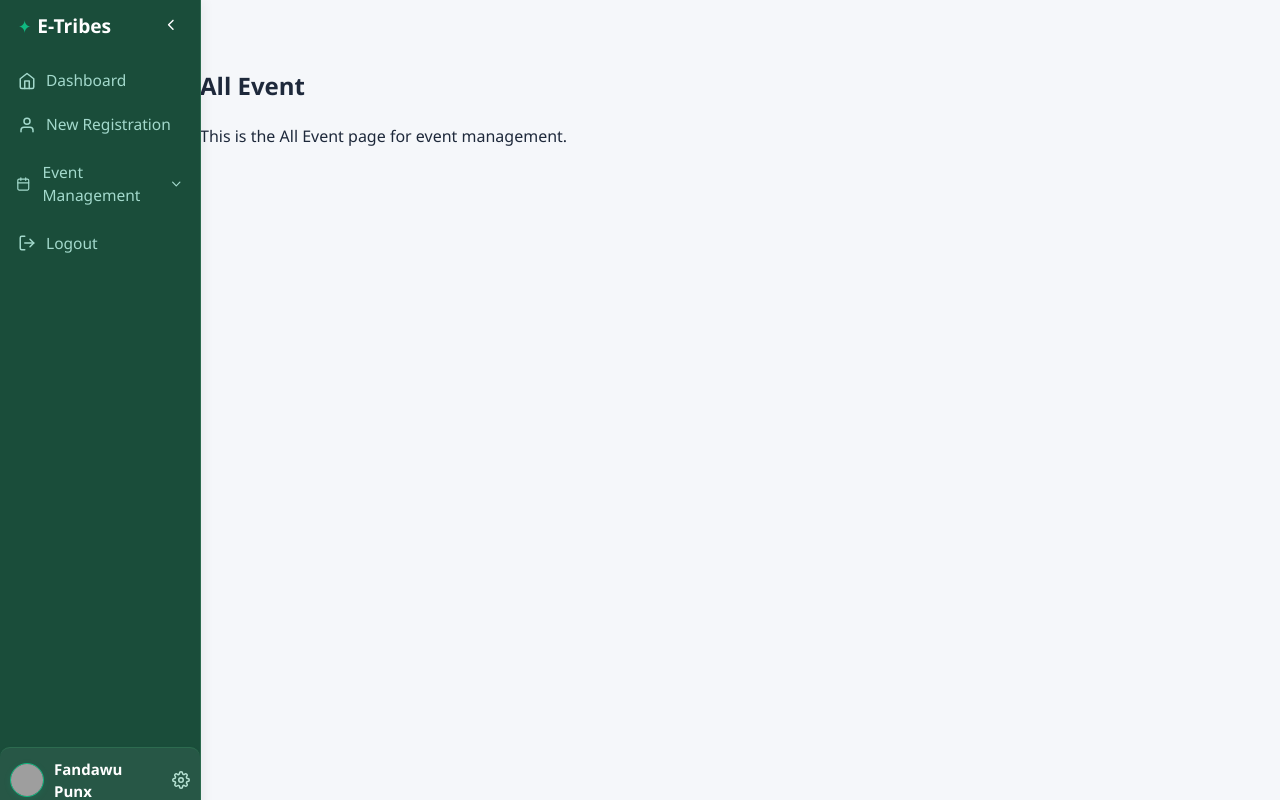
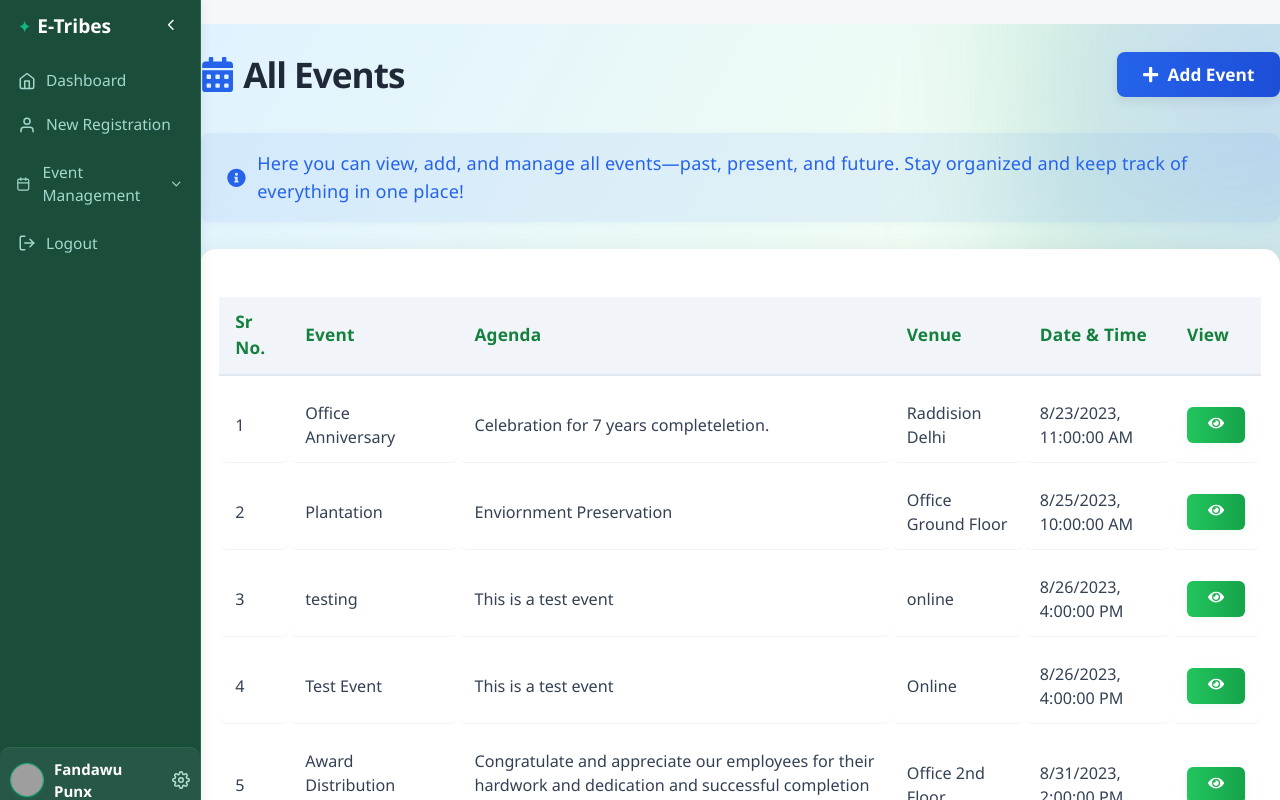
Before and after one commit to tmeena202/etribes, a React (Vite) app: page /events/all in a window 1280 px wide. Built offline with nearby package versions, Linux system fonts and the light colour scheme; grey boxes are pictures that could not be loaded; the HTML template or start-up script is replaced by a standard one.

Commit message:
event page done

```diff
--- a/src/pages/EventManagement/AllEvent.jsx
+++ b/src/pages/EventManagement/AllEvent.jsx
@@ -1,10 +1,146 @@
-import React from "react";
+import React, { useState } from "react";
+import AddEventForm from "../../components/Dashboard/AddEventForm";
+import styles from "./AllEvent.module.css";
+import { FaCalendarAlt, FaPlus, FaInfoCircle, FaEye } from "react-icons/fa";
 
-const AllEvent = () => (
-  <div className="main-content">
-    <h2>All Event</h2>
-    <p>This is the All Event page for event management.</p>
-  </div>
-);
+const AllEvent = () => {
+  // Hardcoded sample events for demonstration
+  const [events, setEvents] = useState([
+    {
+      id: 1,
+      event: "Office Anniversary",
+      agenda: "Celebration for 7 years completeletion.",
+      venue: "Raddision Delhi",
+      datetime: "2023-08-23T11:00"
+    },
+    {
+      id: 2,
+      event: "Plantation",
+      agenda: "Enviornment Preservation",
+      venue: "Office Ground Floor",
+      datetime: "2023-08-25T10:00"
+    },
+    {
+      id: 3,
+      event: "testing",
+      agenda: "This is a test event",
+      venue: "online",
+      datetime: "2023-08-26T16:00"
+    },
+    {
+      id: 4,
+      event: "Test Event",
+      agenda: "This is a test event",
+      venue: "Online",
+      datetime: "2023-08-26T16:00"
+    },
+    {
+      id: 5,
+      event: "Award Distribution Ceremony",
+      agenda: "Congratulate and appreciate our employees for their hardwork and dedication and successful completion of defined tasks",
+      venue: "Office 2nd Floor",
+      datetime: "2023-08-31T14:00"
+    },
+    {
+      id: 6,
+      event: "Diwali Celebration",
+      agenda: "Celebrate the festival of victory and welcoming blessings in life",
+      venue: "Office 1st Floor",
+      datetime: "2023-11-09T13:00"
+    },
+    {
+      id: 7,
+      event: "Tushar's birthday",
+      agenda: "Tushar's birthday",
+      venue: "30 days",
+      datetime: "2025-11-05T14:35"
+    }
+  ]);
+  const [showModal, setShowModal] = useState(false);
+  const [form, setForm] = useState({
+    event: "",
+    agenda: "",
+    venue: "",
+    datetime: ""
+  });
+
+  const handleChange = (e) => {
+    setForm({ ...form, [e.target.name]: e.target.value });
+  };
+
+  const handleAddEvent = (e) => {
+    e.preventDefault();
+    setEvents([
+      ...events,
+      { ...form, id: events.length + 1 }
+    ]);
+    setForm({ event: "", agenda: "", venue: "", datetime: "" });
+    setShowModal(false);
+  };
+
+  return (
+    <div className={`main-content ${styles.mainContent}`}>
+      <div className={styles.container}>
+        <div className={styles.headerRow}>
+          <h2 className={styles.title}>
+            <FaCalendarAlt style={{ color: "#2563eb" }} />
+            All Events
+          </h2>
+          <button
+            onClick={() => setShowModal(true)}
+            className={styles.addBtn}
+          >
+            <FaPlus /> Add Event
+          </button>
+        </div>
+        <div className={styles.infoText}>
+          <FaInfoCircle style={{ fontSize: "1.2em" }} />
+          Here you can view, add, and manage all events—past, present, and future. Stay organized and keep track of everything in one place!
+        </div>
+        <div className={styles.card}>
+          <table className={styles.table}>
+            <thead className={styles.thead}>
+              <tr>
+                <th className={styles.th}>Sr No.</th>
+                <th className={styles.th}>Event</th>
+                <th className={styles.th}>Agenda</th>
+                <th className={styles.th}>Venue</th>
+                <th className={styles.th}>Date & Time</th>
+                <th className={styles.th}>View</th>
+              </tr>
+            </thead>
+            <tbody>
+              {events.length === 0 ? (
+                <tr>
+                  <td colSpan="6" className={styles.emptyRow}>No data available in table</td>
+                </tr>
+              ) : (
+                events.map((ev, idx) => (
+                  <tr key={ev.id} style={{ borderBottom: "1px solid #f0f0f0" }}>
+                    <td className={styles.td}>{idx + 1}</td>
+                    <td className={styles.td}>{ev.event}</td>
+                    <td className={styles.td}>{ev.agenda}</td>
+                    <td className={styles.td}>{ev.venue}</td>
+                    <td className={styles.td}>{ev.datetime && new Date(ev.datetime).toLocaleString()}</td>
+                    <td className={styles.td}>
+                      <button className={styles.viewBtn}><FaEye /></button>
+                    </td>
+                  </tr>
+                ))
+              )}
+            </tbody>
+          </table>
+        </div>
+      </div>
+      <AddEventForm
+        open={showModal}
+        form={form}
+        onChange={handleChange}
+        onSubmit={handleAddEvent}
+        onClose={() => setShowModal(false)}
+      />
+    </div>
+  );
+};
 
 export default AllEvent;
--- /dev/null
+++ b/src/pages/EventManagement/AllEvent.module.css
@@ -0,0 +1,150 @@
+.mainContent {
+  padding: 3rem 2rem;
+  min-height: 100vh;
+  font-family: 'Segoe UI', Tahoma, Geneva, Verdana, sans-serif;
+  background: linear-gradient(120deg, #e0f2fe 0%, #f0fdf4 50%, #dbeafe 100%);
+  position: relative;
+  overflow: hidden;
+}
+.mainContent::before {
+  content: "";
+  position: absolute;
+  top: -120px;
+  right: -120px;
+  width: 400px;
+  height: 400px;
+  background: radial-gradient(circle at 60% 40%, #2563eb33 0%, #16a34a22 80%, transparent 100%);
+  filter: blur(60px);
+  z-index: 0;
+  pointer-events: none;
+}
+.container {
+  max-width: 1150px;
+  margin: 0 auto;
+  position: relative;
+  z-index: 1;
+}
+.headerRow {
+  display: flex;
+  justify-content: space-between;
+  align-items: center;
+  margin-bottom: 2rem;
+  flex-wrap: wrap;
+}
+.title {
+  font-weight: 900;
+  font-size: 2.2rem;
+  color: #1f2937;
+  margin: 0;
+  letter-spacing: -1px;
+  display: flex;
+  align-items: center;
+  gap: 0.5rem;
+}
+.addBtn {
+  background: linear-gradient(to right, #2563eb, #1d4ed8);
+  color: #fff;
+  border: none;
+  border-radius: 8px;
+  padding: 0.7rem 1.6rem;
+  font-weight: 700;
+  font-size: 1.08rem;
+  box-shadow: 0 4px 12px rgba(0,0,0,0.08);
+  cursor: pointer;
+  transition: all 0.25s cubic-bezier(.4,0,.2,1);
+  display: flex;
+  align-items: center;
+  gap: 0.5rem;
+}
+.addBtn:hover,
+.addBtn:focus {
+  background: #16a34a;
+  transform: scale(1.05);
+}
+.infoText {
+  background: rgba(37, 99, 235, 0.07);
+  color: #2563eb;
+  border-radius: 10px;
+  padding: 1.1rem 1.7rem;
+  margin-bottom: 1.7rem;
+  font-weight: 500;
+  font-size: 1.13rem;
+  letter-spacing: 0.01em;
+  box-shadow: 0 1px 6px rgba(37,99,235,0.04);
+  display: flex;
+  align-items: center;
+  gap: 0.7rem;
+}
+.card {
+  background: #fff;
+  border-radius: 16px;
+  box-shadow: 0 4px 24px rgba(0,0,0,0.07);
+  padding: 2.2rem 1.2rem;
+  overflow-x: auto;
+  transition: box-shadow 0.3s;
+}
+.card:hover {
+  box-shadow: 0 8px 32px rgba(0,0,0,0.12);
+}
+.table {
+  width: 100%;
+  border-collapse: separate;
+  border-spacing: 0 0.75rem;
+  font-size: 1.01rem;
+}
+.thead {
+  background: #f1f5f9;
+}
+.th {
+  padding: 0.8rem 1rem;
+  color: #15803d;
+  font-weight: 800;
+  text-align: left;
+  font-size: 1.08rem;
+  border-bottom: 2px solid #e2e8f0;
+  letter-spacing: 0.01em;
+}
+.td {
+  padding: 0.8rem 1rem;
+  color: #334155;
+  background: #fff;
+  border-bottom: 1px solid #f1f5f9;
+  border-radius: 8px;
+  transition: background 0.2s;
+}
+tr:hover .td {
+  background: #f0fdf4;
+}
+.viewBtn {
+  background: linear-gradient(to right, #22c55e, #16a34a);
+  color: #fff;
+  border: none;
+  border-radius: 6px;
+  padding: 0.45rem 1.3rem;
+  font-weight: 600;
+  cursor: pointer;
+  transition: all 0.2s;
+  box-shadow: 0 2px 8px rgba(34,197,94,0.08);
+}
+.viewBtn:hover,
+.viewBtn:focus {
+  background: #2563eb;
+  transform: translateY(-1px) scale(1.04);
+}
+.emptyRow {
+  text-align: center;
+  color: #94a3b8;
+  padding: 2.5rem 0;
+  background: #f8fafc;
+  font-size: 1.13rem;
+  font-style: italic;
+  border-radius: 8px;
+}
+@media (max-width: 700px) {
+  .mainContent { padding: 1.2rem 0.2rem; }
+  .container { padding: 0 0.2rem; }
+  .card { padding: 1rem 0.2rem; }
+  .title { font-size: 1.3rem; }
+  .addBtn { font-size: 0.95rem; padding: 0.5rem 1rem; }
+  .infoText { font-size: 0.98rem; padding: 0.7rem 0.7rem; }
+}
```
